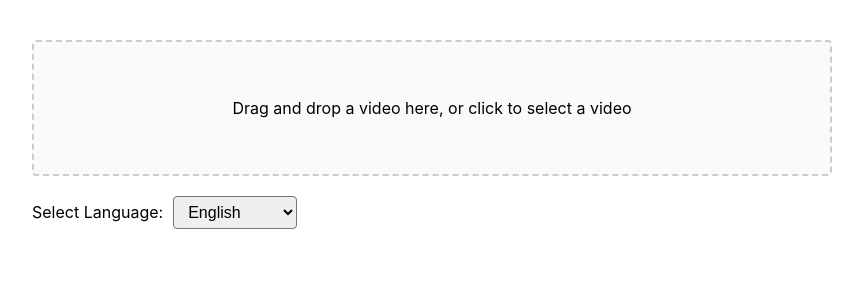
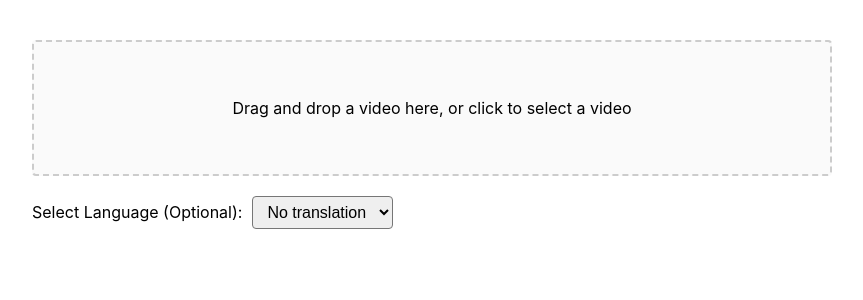
Before and after one commit to maxatucl/veed-hackathon, a React (Create React App) app in the folder frontend/: page / in a window 1280 px wide. Shown: the top 300 px of the page, without its empty margins (208-1071 px from the left). Built offline with nearby package versions, Linux system fonts and the light colour scheme.

Commit message:
make translation optional

```diff
--- a/frontend/src/App.tsx
+++ b/frontend/src/App.tsx
@@ -6,7 +6,7 @@ import './App.css';
 function App() {
   const [video, setVideo] = useState<File | null>(null);
   const [previewUrl, setPreviewUrl] = useState<string | null>(null);
-  const [language, setLanguage] = useState<string>('en'); // default to English
+  const [language, setLanguage] = useState<string | null>(null);
 
   const onDrop = useCallback((acceptedFiles: File[]) => {
     const file = acceptedFiles[0];
@@ -31,7 +31,9 @@ function App() {
 
     const formData = new FormData();
     formData.append('video', video);
-    formData.append('language', language);
+    if (language) {
+      formData.append('language', language);
+    }
 
     try {
       const response = await axios.post('http://localhost:5000/upload', formData, {
@@ -59,14 +61,15 @@ function App() {
       {/* Language Dropdown */}
       <div style={{ marginTop: '20px' }}>
         <label htmlFor="language-select" style={{ marginRight: '10px' }}>
-          Select Language:
+          Select Language (Optional):
         </label>
         <select
           id="language-select"
-          value={language}
-          onChange={(e) => setLanguage(e.target.value)}
+          value={language || ''}
+          onChange={(e) => setLanguage(e.target.value || null)}
           style={{ padding: '6px 10px', fontSize: '16px', borderRadius: '4px' }}
         >
+          <option value="">No translation</option>
           <option value="english">English</option>
           <option value="hindi">Hindi</option>
           <option value="portuguese">Portuguese</option>
@@ -103,7 +106,9 @@ function App() {
       {previewUrl && (
         <div className="preview">
           <video src={previewUrl} controls width="100%" />
-          <button onClick={handleUpload}>Generate Video</button>
+          <button onClick={handleUpload}>
+            Generate Video
+          </button>
         </div>
       )}
     </div>
```
Also changed, not shown: 1 other file (tests, documents, lock files or other folders).
